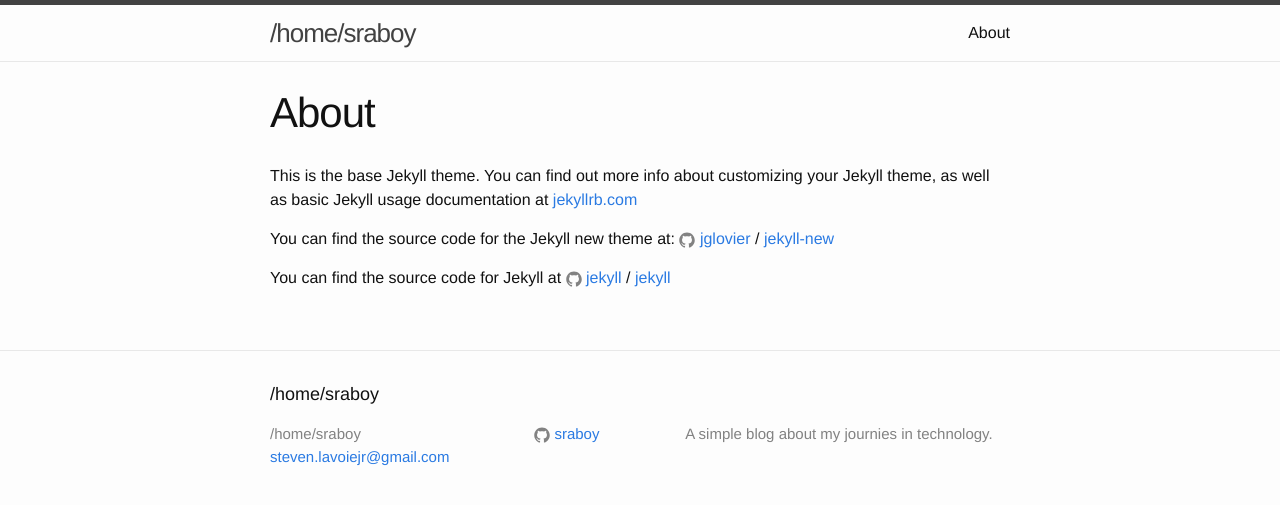
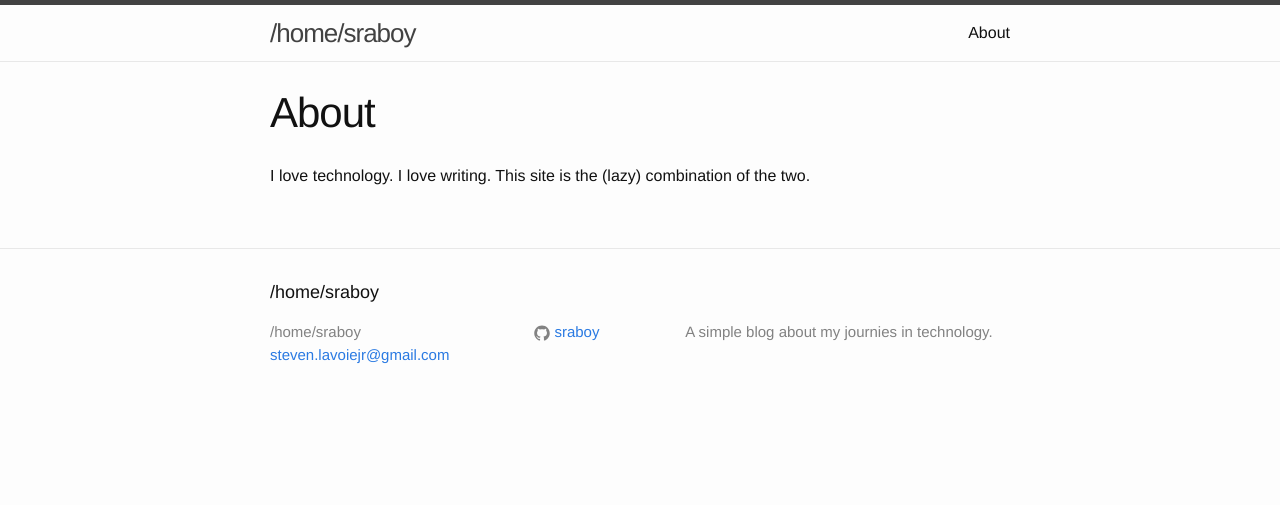
Before and after one commit to sraboy/sraboy.github.io, a Jekyll site: the page built from about.md, in a window 1280 px wide. Shown: the top 505 px of the page. Built offline with Jekyll 4.4.1, drawn with Linux system fonts in a browser that asks for light colours; nearby versions of some CDN libraries; Markdown is read by kramdown in place of the engine named in the settings.

Commit message:
Update About page

```diff
--- a/about.md
+++ b/about.md
@@ -4,12 +4,4 @@
 permalink: /about/
 ---
 
-This is the base Jekyll theme. You can find out more info about customizing your Jekyll theme, as well as basic Jekyll usage documentation at [jekyllrb.com](http://jekyllrb.com/)
-
-You can find the source code for the Jekyll new theme at:
-{% include icon-github.html username="jglovier" %} /
-[jekyll-new](https://github.com/jglovier/jekyll-new)
-
-You can find the source code for Jekyll at
-{% include icon-github.html username="jekyll" %} /
-[jekyll](https://github.com/jekyll/jekyll)
+I love technology. I love writing. This site is the (lazy) combination of the two.
```
